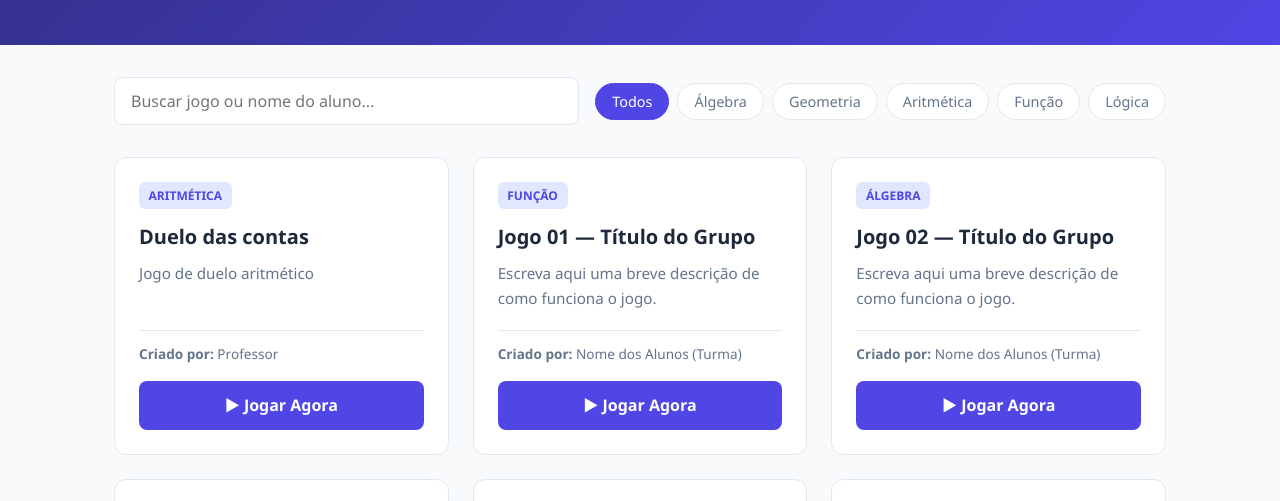
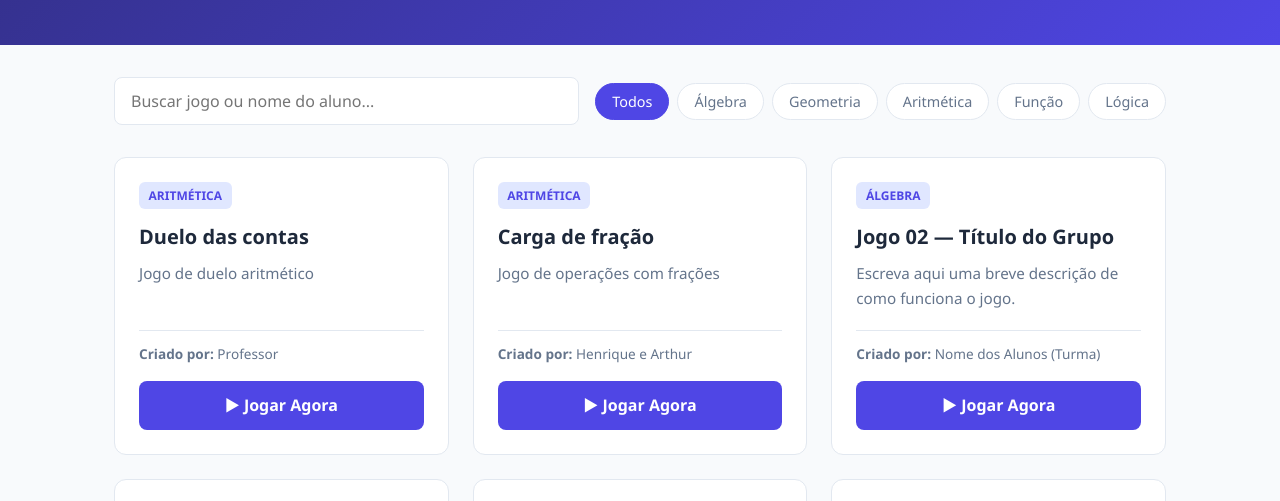
Before and after one commit to andersonfmfm-sketch/MathIA, a plain HTML site: page index.html in a window 1280 px wide. Shown: the part 225-726 px from the top of the page. Drawn offline with Linux system fonts and the light colour scheme.

Commit message:
Update index.html

```diff
--- a/index.html
+++ b/index.html
@@ -230,11 +230,11 @@
                 arquivo: "duelo_mat.html"
             },
             {
-                titulo: "Jogo 01 — Título do Grupo",
-                descricao: "Escreva aqui uma breve descrição de como funciona o jogo.",
-                categoria: "Função",
-                autores: "Nome dos Alunos (Turma)",
-                arquivo: "jogo1.html"
+                titulo: "Carga de fração",
+                descricao: "Jogo de operações com frações",
+                categoria: "Aritmética",
+                autores: "Henrique e Arthur",
+                arquivo: "Carga_fracao.html"
             },
             {
                 titulo: "Jogo 02 — Título do Grupo",
```
